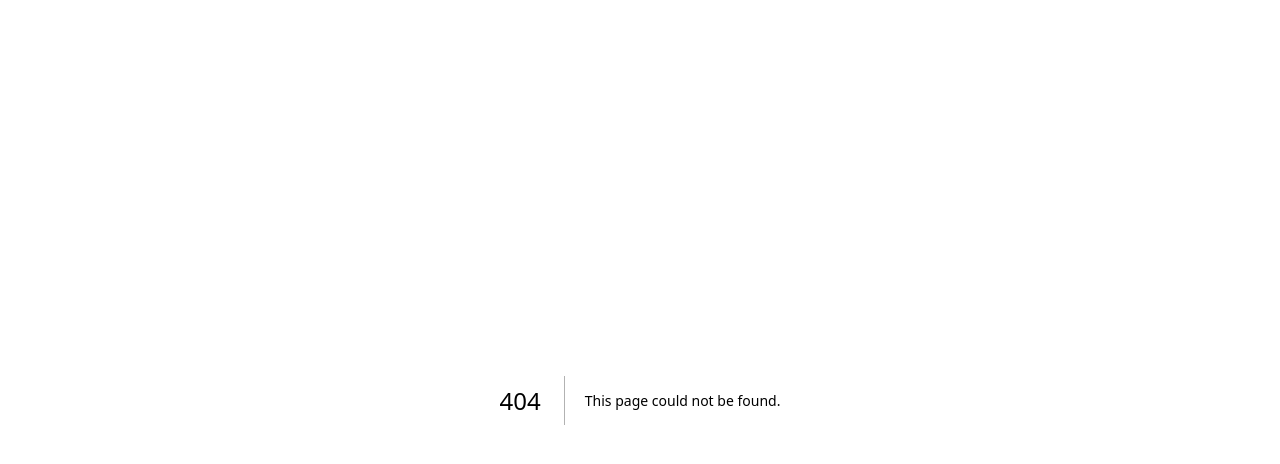
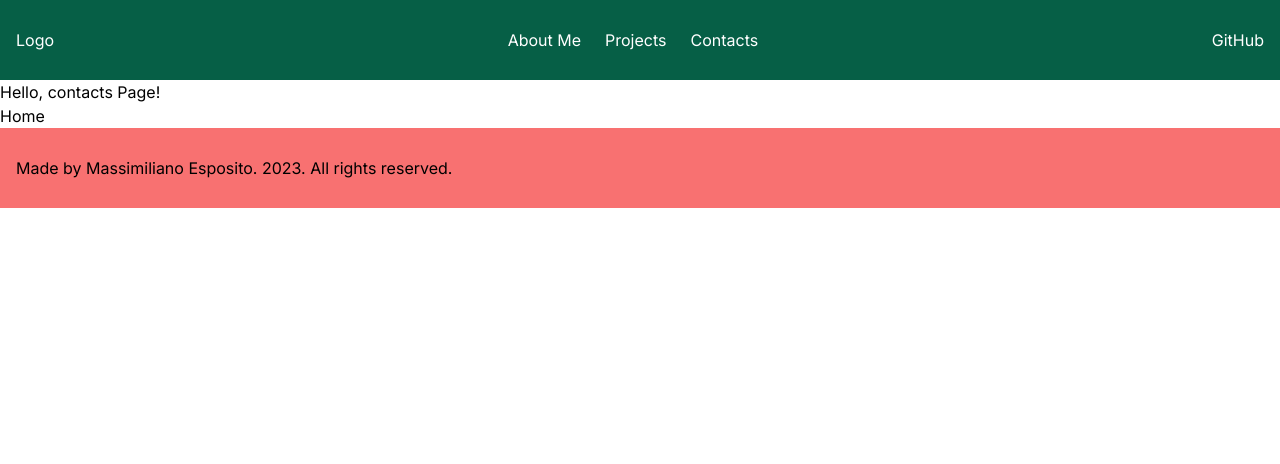
Before and after one commit to Massolinii/massolinii, a Next.js app: page /contacts in a window 1280 px wide. Before the commit this address had no page. Shown: the top 464 px of the page. Built offline with nearby package versions, Linux system fonts and the light colour scheme.

Commit message:
Navbar e Footer

```diff
--- /dev/null
+++ b/src/app/about/page.tsx
@@ -0,0 +1,10 @@
+import Link from "next/link";
+
+export default function Page() {
+  return (
+    <div>
+      <h1>Hello, about Page!</h1>
+      <Link href="/">Home</Link>
+    </div>
+  );
+}
--- /dev/null
+++ b/src/app/contacts/page.tsx
@@ -0,0 +1,10 @@
+import Link from "next/link";
+
+export default function Page() {
+  return (
+    <div>
+      <h1>Hello, contacts Page!</h1>
+      <Link href="/">Home</Link>
+    </div>
+  );
+}
--- a/src/app/globals.css
+++ b/src/app/globals.css
@@ -4,24 +4,10 @@
 
 :root {
   --foreground-rgb: 0, 0, 0;
-  --background-start-rgb: 214, 219, 220;
-  --background-end-rgb: 255, 255, 255;
-}
-
-@media (prefers-color-scheme: dark) {
-  :root {
-    --foreground-rgb: 255, 255, 255;
-    --background-start-rgb: 0, 0, 0;
-    --background-end-rgb: 0, 0, 0;
-  }
+  --background-color: 255, 255, 255;
 }
 
 body {
   color: rgb(var(--foreground-rgb));
-  background: linear-gradient(
-      to bottom,
-      transparent,
-      rgb(var(--background-end-rgb))
-    )
-    rgb(var(--background-start-rgb));
+  background: rgb(var(--background-color));
 }
--- a/src/app/layout.tsx
+++ b/src/app/layout.tsx
@@ -1,22 +1,30 @@
-import './globals.css'
-import type { Metadata } from 'next'
-import { Inter } from 'next/font/google'
+import "./globals.css";
+import type { Metadata } from "next";
+import { Inter } from "next/font/google";
+// These styles apply to every route in the application
+import "./globals.css";
+import Navbar from "@/components/navbar/Navbar";
+import Footer from "@/components/footer/Footer";
 
-const inter = Inter({ subsets: ['latin'] })
+const inter = Inter({ subsets: ["latin"] });
 
 export const metadata: Metadata = {
-  title: 'Create Next App',
-  description: 'Generated by create next app',
-}
+  title: "Massolini Portfolio",
+  description: 'Massimiliano "Massolini" Esposito web developer portfolio',
+};
 
 export default function RootLayout({
   children,
 }: {
-  children: React.ReactNode
+  children: React.ReactNode;
 }) {
   return (
     <html lang="en">
-      <body className={inter.className}>{children}</body>
+      <body className={inter.className}>
+        <Navbar />
+        {children}
+        <Footer />
+      </body>
     </html>
-  )
+  );
 }
--- a/src/app/page.tsx
+++ b/src/app/page.tsx
@@ -1,113 +1,14 @@
-import Image from 'next/image'
+import Link from "next/link";
 
-export default function Home() {
+export default function Page() {
   return (
-    <main className="flex min-h-screen flex-col items-center justify-between p-24">
-      <div className="z-10 max-w-5xl w-full items-center justify-between font-mono text-sm lg:flex">
-        <p className="fixed left-0 top-0 flex w-full justify-center border-b border-gray-300 bg-gradient-to-b from-zinc-200 pb-6 pt-8 backdrop-blur-2xl dark:border-neutral-800 dark:bg-zinc-800/30 dark:from-inherit lg:static lg:w-auto  lg:rounded-xl lg:border lg:bg-gray-200 lg:p-4 lg:dark:bg-zinc-800/30">
-          Get started by editing&nbsp;
-          <code className="font-mono font-bold">src/app/page.tsx</code>
-        </p>
-        <div className="fixed bottom-0 left-0 flex h-48 w-full items-end justify-center bg-gradient-to-t from-white via-white dark:from-black dark:via-black lg:static lg:h-auto lg:w-auto lg:bg-none">
-          <a
-            className="pointer-events-none flex place-items-center gap-2 p-8 lg:pointer-events-auto lg:p-0"
-            href="https://vercel.com?utm_source=create-next-app&utm_medium=appdir-template&utm_campaign=create-next-app"
-            target="_blank"
-            rel="noopener noreferrer"
-          >
-            By{' '}
-            <Image
-              src="/vercel.svg"
-              alt="Vercel Logo"
-              className="dark:invert"
-              width={100}
-              height={24}
-              priority
-            />
-          </a>
-        </div>
+    <>
+      <div className="container mx-auto px-4">
+        <h1>Hello word</h1>
+        <p>This is a content to make our page longer</p>
+        <div className="w-full h-screen bg-pink-300"></div>
+        <p>Lorem Ipsum is simply dummy text ...</p>
       </div>
-
-      <div className="relative flex place-items-center before:absolute before:h-[300px] before:w-[480px] before:-translate-x-1/2 before:rounded-full before:bg-gradient-radial before:from-white before:to-transparent before:blur-2xl before:content-[''] after:absolute after:-z-20 after:h-[180px] after:w-[240px] after:translate-x-1/3 after:bg-gradient-conic after:from-sky-200 after:via-blue-200 after:blur-2xl after:content-[''] before:dark:bg-gradient-to-br before:dark:from-transparent before:dark:to-blue-700 before:dark:opacity-10 after:dark:from-sky-900 after:dark:via-[#0141ff] after:dark:opacity-40 before:lg:h-[360px] z-[-1]">
-        <Image
-          className="relative dark:drop-shadow-[0_0_0.3rem_#ffffff70] dark:invert"
-          src="/next.svg"
-          alt="Next.js Logo"
-          width={180}
-          height={37}
-          priority
-        />
-      </div>
-
-      <div className="mb-32 grid text-center lg:max-w-5xl lg:w-full lg:mb-0 lg:grid-cols-4 lg:text-left">
-        <a
-          href="https://nextjs.org/docs?utm_source=create-next-app&utm_medium=appdir-template&utm_campaign=create-next-app"
-          className="group rounded-lg border border-transparent px-5 py-4 transition-colors hover:border-gray-300 hover:bg-gray-100 hover:dark:border-neutral-700 hover:dark:bg-neutral-800/30"
-          target="_blank"
-          rel="noopener noreferrer"
-        >
-          <h2 className={`mb-3 text-2xl font-semibold`}>
-            Docs{' '}
-            <span className="inline-block transition-transform group-hover:translate-x-1 motion-reduce:transform-none">
-              -&gt;
-            </span>
-          </h2>
-          <p className={`m-0 max-w-[30ch] text-sm opacity-50`}>
-            Find in-depth information about Next.js features and API.
-          </p>
-        </a>
-
-        <a
-          href="https://nextjs.org/learn?utm_source=create-next-app&utm_medium=appdir-template-tw&utm_campaign=create-next-app"
-          className="group rounded-lg border border-transparent px-5 py-4 transition-colors hover:border-gray-300 hover:bg-gray-100 hover:dark:border-neutral-700 hover:dark:bg-neutral-800/30"
-          target="_blank"
-          rel="noopener noreferrer"
-        >
-          <h2 className={`mb-3 text-2xl font-semibold`}>
-            Learn{' '}
-            <span className="inline-block transition-transform group-hover:translate-x-1 motion-reduce:transform-none">
-              -&gt;
-            </span>
-          </h2>
-          <p className={`m-0 max-w-[30ch] text-sm opacity-50`}>
-            Learn about Next.js in an interactive course with&nbsp;quizzes!
-          </p>
-        </a>
-
-        <a
-          href="https://vercel.com/templates?framework=next.js&utm_source=create-next-app&utm_medium=appdir-template&utm_campaign=create-next-app"
-          className="group rounded-lg border border-transparent px-5 py-4 transition-colors hover:border-gray-300 hover:bg-gray-100 hover:dark:border-neutral-700 hover:dark:bg-neutral-800/30"
-          target="_blank"
-          rel="noopener noreferrer"
-        >
-          <h2 className={`mb-3 text-2xl font-semibold`}>
-            Templates{' '}
-            <span className="inline-block transition-transform group-hover:translate-x-1 motion-reduce:transform-none">
-              -&gt;
-            </span>
-          </h2>
-          <p className={`m-0 max-w-[30ch] text-sm opacity-50`}>
-            Explore the Next.js 13 playground.
-          </p>
-        </a>
-
-        <a
-          href="https://vercel.com/new?utm_source=create-next-app&utm_medium=appdir-template&utm_campaign=create-next-app"
-          className="group rounded-lg border border-transparent px-5 py-4 transition-colors hover:border-gray-300 hover:bg-gray-100 hover:dark:border-neutral-700 hover:dark:bg-neutral-800/30"
-          target="_blank"
-          rel="noopener noreferrer"
-        >
-          <h2 className={`mb-3 text-2xl font-semibold`}>
-            Deploy{' '}
-            <span className="inline-block transition-transform group-hover:translate-x-1 motion-reduce:transform-none">
-              -&gt;
-            </span>
-          </h2>
-          <p className={`m-0 max-w-[30ch] text-sm opacity-50`}>
-            Instantly deploy your Next.js site to a shareable URL with Vercel.
-          </p>
-        </a>
-      </div>
-    </main>
-  )
+    </>
+  );
 }
--- /dev/null
+++ b/src/app/projects/page.tsx
@@ -0,0 +1,10 @@
+import Link from "next/link";
+
+export default function Page() {
+  return (
+    <div>
+      <h1>Hello, project Page!</h1>
+      <Link href="/">Home</Link>
+    </div>
+  );
+}
--- /dev/null
+++ b/src/components/footer/Footer.tsx
@@ -0,0 +1,15 @@
+import React from "react";
+
+export default function Footer() {
+  return (
+    <>
+      <div className="w-full h-20 bg-red-400">
+        <div className="container mx-auto px-4 h-full">
+          <div className="flex justify-between items-center h-full">
+            Made by Massimiliano Esposito. 2023. All rights reserved.
+          </div>
+        </div>
+      </div>
+    </>
+  );
+}
--- /dev/null
+++ b/src/components/navbar/Navbar.tsx
@@ -0,0 +1,49 @@
+import React from "react";
+import Link from "next/link";
+
+export default function Navbar() {
+  return (
+    <div className="w-full h-20 bg-emerald-800 sticky top-0">
+      <div className="container mx-auto px-4 h-full">
+        <div className="flex justify-between items-center h-full">
+          {/* Logo alla sinistra */}
+          <div className="text-white">
+            <Link href="/">
+              <p>Logo</p>
+            </Link>
+          </div>
+
+          {/* Links al centro */}
+          <ul className="hidden md:flex gap-x-6 text-white">
+            <li>
+              <Link href="/about">
+                <p>About Me</p>
+              </Link>
+            </li>
+            <li>
+              <Link href="/projects">
+                <p>Projects</p>
+              </Link>
+            </li>
+            <li>
+              <Link href="/contacts">
+                <p>Contacts</p>
+              </Link>
+            </li>
+          </ul>
+
+          {/* Link GitHub alla destra */}
+          <div className="text-white">
+            <Link
+              href="https://github.com/Massolinii"
+              target="_blank"
+              rel="noopener noreferrer"
+            >
+              GitHub
+            </Link>
+          </div>
+        </div>
+      </div>
+    </div>
+  );
+}
```
